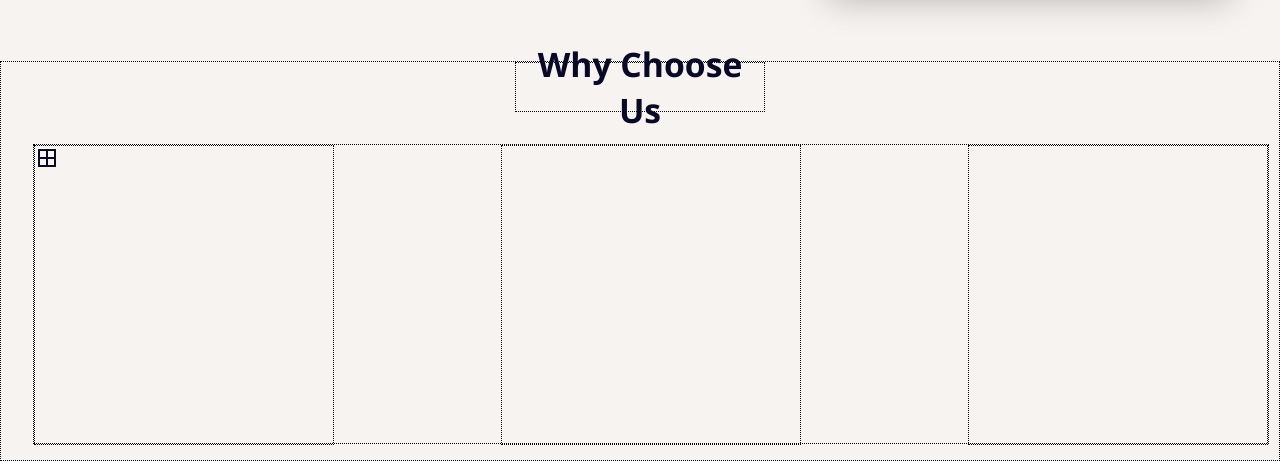
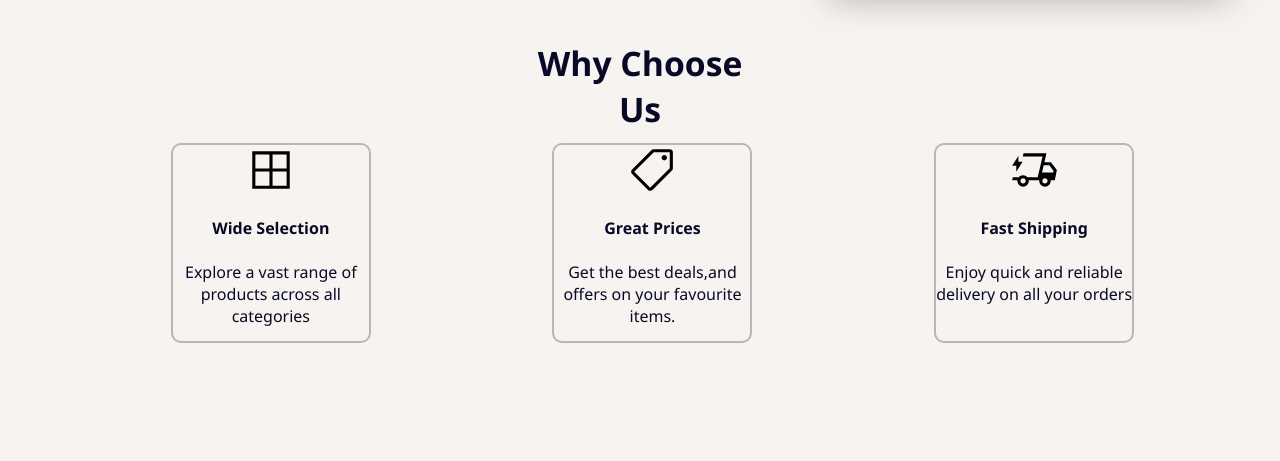
Before and after one commit to sherylmariam/shopease, a plain HTML site: page index.html in a window 1280 px wide. Shown: the part 485-946 px from the top of the page. Drawn offline with nearby package versions, Linux system fonts and the light colour scheme.

Commit message:
features

```diff
--- a/index.html
+++ b/index.html
@@ -5,7 +5,6 @@
   <meta name="viewport" content="width=device-width, initial-scale=1.0"/>
   <title>Sheryl</title>
   <link rel="stylesheet" href="style.css"/>
-  <link rel="stylesheet" href="https://fonts.googleapis.com/css2?family=Material+Symbols+Outlined:opsz,wght,FILL,GRAD@40,400,0,0&icon_names=border_all" />
 </head>
 <body>
   <nav>
@@ -33,13 +32,19 @@
     </div>
     <div class="row">
       <div class="left2">
-        <span class="material-symbols-outlined">border_all</span>
+        <img class="icon" src="icon.svg"><br>
+        <h4 >Wide Selection</h4><br>
+        <p class="rowtxt">Explore a vast range of products across all categories</p>
       </div>
       <div class="center2">
-
+        <img class="icon" src="icon2.svg"><br>
+        <h4>Great Prices</h4><br>
+        <p class="rowtxt">Get the best deals,and offers on your favourite items.</p>
       </div>
       <div class="right2">
-
+        <img class="icon" src="icon3.svg"><br>
+        <h4>Fast Shipping</h4><br>
+        <p class="rowtxt">Enjoy quick and reliable delivery on all your orders</p>
       </div>
     </div>
   </div>
--- a/style.css
+++ b/style.css
@@ -205,12 +205,12 @@ nav {
   max-width: 1300px;
   margin: auto;
   margin-top: 4rem;
-  border: 1px dotted black;
+
 }
 .head{
   width:250px;
   height:50px;
-  border: 1px dotted black;
+
   margin: auto;
   display: flex;
   justify-content: center;
@@ -220,19 +220,32 @@ nav {
 h3{
   text-align: center;
 }
+h4{
+
+}
+.rowtxt{
+  text-align: center;
+}
 .row{
    display: flex;
    flex-direction: row;
-   justify-content: space-between;
+   justify-content: space-around;
    margin-top: 2rem;
-   margin-left: 2rem;
-   margin-right: 2rem;
-   width:1236px;
-   height:300px;
-   border:1px dotted black;
+   margin-left: 5rem;
+   margin-right: 5rem;
+   width:1145px;
+   height:200px;
 }
 .left2,.center2,.right2{
-  width:300px;
-  height:300px;
-  border: 1px dotted black;
+  width:200px;
+  height:200px;
+  border: 2px solid rgb(183, 183, 183);
+  border-radius: 10px;
+  display: flex;
+  flex-direction: column;
+  align-items: center;
 }
+.icon{
+  width: 50px;
+  height: 50px;
+}
```
Also changed, not shown: icon.svg (added), icon2.svg (added), icon3.svg (added).
